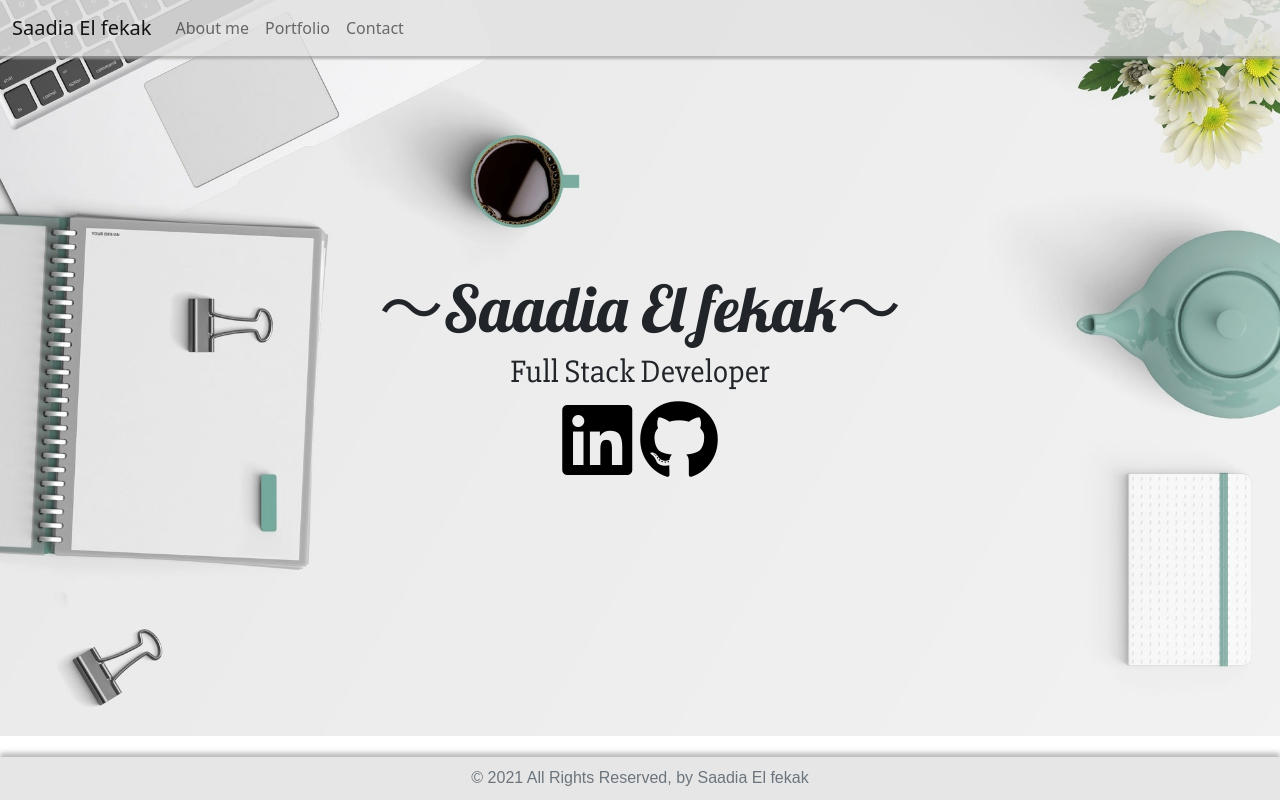
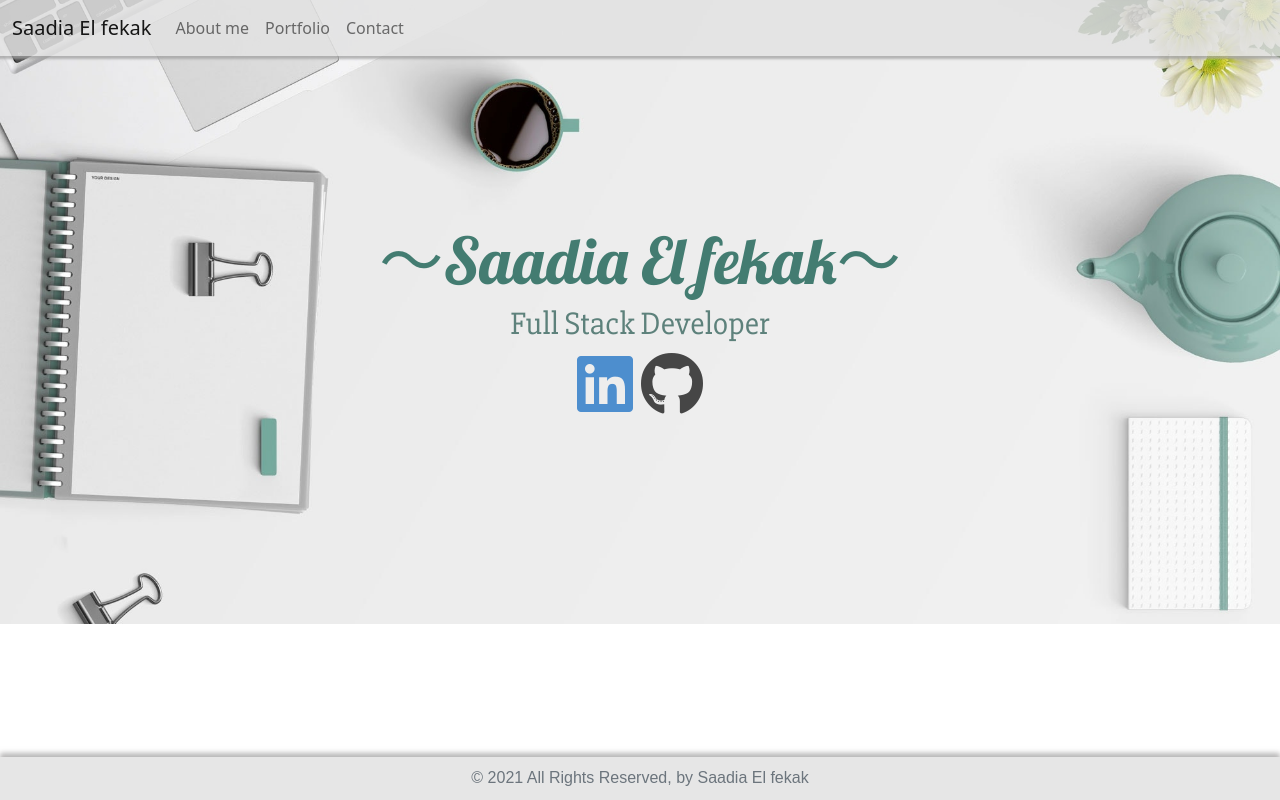
Before and after one commit to SaadiaELF/SEF_Portfolio, a React (Create React App) app: page / in a window 1280 px wide. Built offline with nearby package versions, Linux system fonts and the light colour scheme; a web font is replaced by a local one.

Commit message:
changing bg and colors

```diff
--- a/src/pages/HomePage/Homepage.css
+++ b/src/pages/HomePage/Homepage.css
@@ -4,43 +4,66 @@
     width: 100%;
     height: auto;
     min-height: 35rem;
-    padding: 15rem 0;
+    padding: 12rem 0;
     background-image: url("../../Assets/Images/bg.jpg");
     background-position: center;
     background-repeat: no-repeat;
-    background-attachment: scroll;
     background-size: cover;
 }
+
 .Homepage h1 {
-    font-family:'Lobster', cursive, Georgia, 'Times New Roman', Times, serif;
+    font-family: 'Lobster', cursive, Georgia, 'Times New Roman', Times, serif;
     font-size: 4rem;
     line-height: 2.5rem;
+    color: #437c71;
 }
+
 .Homepage h3 {
     font-family: 'Slabo 27px', serif, Georgia, 'Times New Roman', Times, serif;
     font-size: 2rem;
     line-height: 2.5rem;
     margin-top: 20px;
+    color: #5d817b;
 }
+
 /* icons styling */
 .social-icons {
     list-style-type: none;
     margin: 0;
     padding: 0;
 }
+
 .social-icons li {
     display: inline-block;
     padding: 10px 30px;
 }
-.fab {
-    color :black;
+
+.fa-github {
+    color: black;
+    opacity: 0.7;
+}
+
+.fa-github:hover {
+    color: black;
+    opacity: 1;
+}
+
+.fa-linkedin {
+    color: #0a66c2;
+    opacity: 0.7;
+}
+
+.fa-linkedin:hover {
+    color: #0a66c2;
+    opacity: 1;
 }
 
 /* Adapting font size for mobile screen */
 @media (max-width: 768px) {
     .Homepage h1 {
-      font-size: 2.5rem;
+        font-size: 2.5rem;
     }
+
     .Homepage h3 {
         font-size: 1.5rem;
     }
--- a/src/pages/HomePage/Homepage.js
+++ b/src/pages/HomePage/Homepage.js
@@ -13,12 +13,12 @@ function Homepage() {
                     <List type="inline">
                         <ListInlineItem>
                             <a href="https://www.linkedin.com/in/saadia-el-fekak-5b138780 " target="_blank" rel="noreferrer" id="linkedin"><i
-                                className="fab fa-linkedin fa-5x">
+                                className="fab fa-linkedin fa-4x">
                             </i>
                             </a>
                         </ListInlineItem>
                         <ListInlineItem>
-                            <a href="https://github.com/SaadiaELF" target="_blank" rel="noreferrer" id="github"><i className="fab fa-github fa-5x">
+                            <a href="https://github.com/SaadiaELF" target="_blank" rel="noreferrer" id="github"><i className="fab fa-github fa-4x">
                             </i>
                             </a>
                         </ListInlineItem>
```
